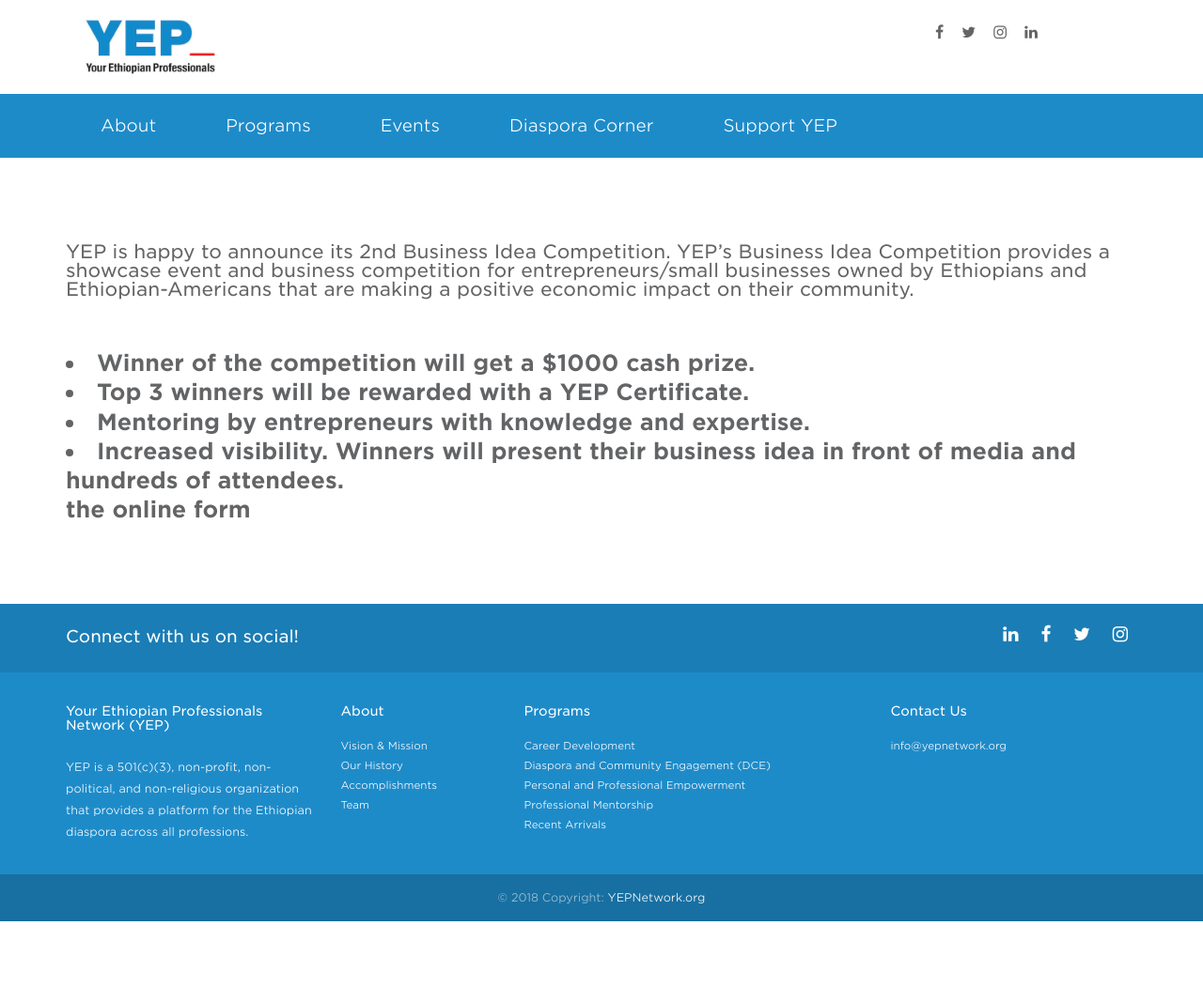
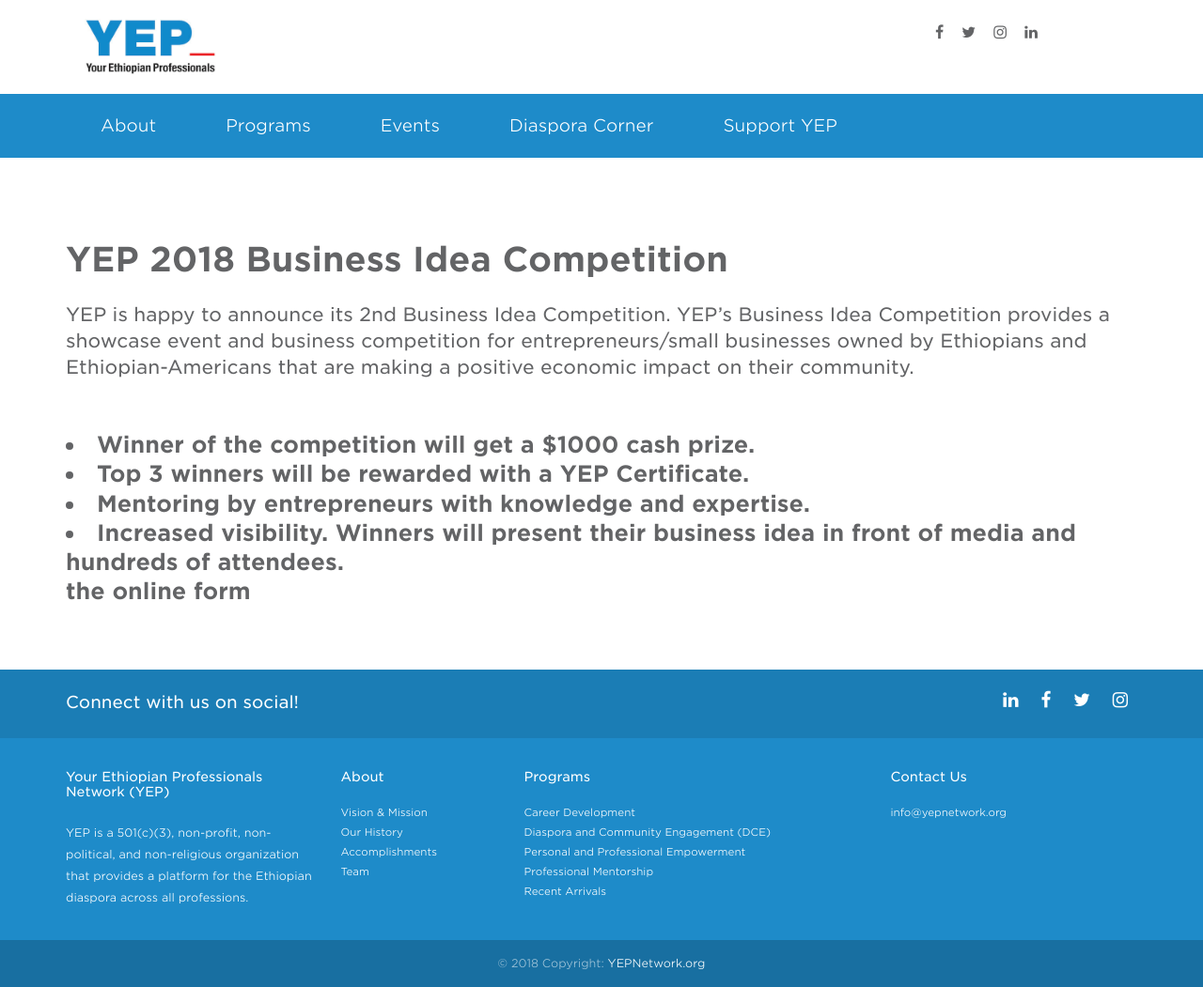
Before and after one commit to YEPNetwork/yepnetwork.github.io, a Jekyll site: the page built from _pages/business-idea.html, in a window 1280 px wide. Shown: the whole page at 94% size. Built offline with Jekyll 4.4.1, drawn with Linux system fonts in a browser that asks for light colours; nearby versions of some CDN libraries; before the commit the page ends 981 px from its top, so only the background shows below that; some of the changed lines change nothing that is shown.

Commit message:
Update business-idea.html

```diff
--- a/_pages/business-idea.html
+++ b/_pages/business-idea.html
@@ -4,7 +4,7 @@
 permalink: /business-idea/
 body_class: business idea
 ---
-<h1 YEP 2018 Business Idea Competition </h1>
+<h1> YEP 2018 Business Idea Competition </h1>
 <p class="intro">
  YEP is happy to announce its 2nd Business Idea Competition. YEP’s Business Idea Competition provides a showcase event and business competition for entrepreneurs/small businesses owned by Ethiopians and Ethiopian-Americans that are making a positive economic impact on their community. </p>
 <h2 MISSION </h2>
```
